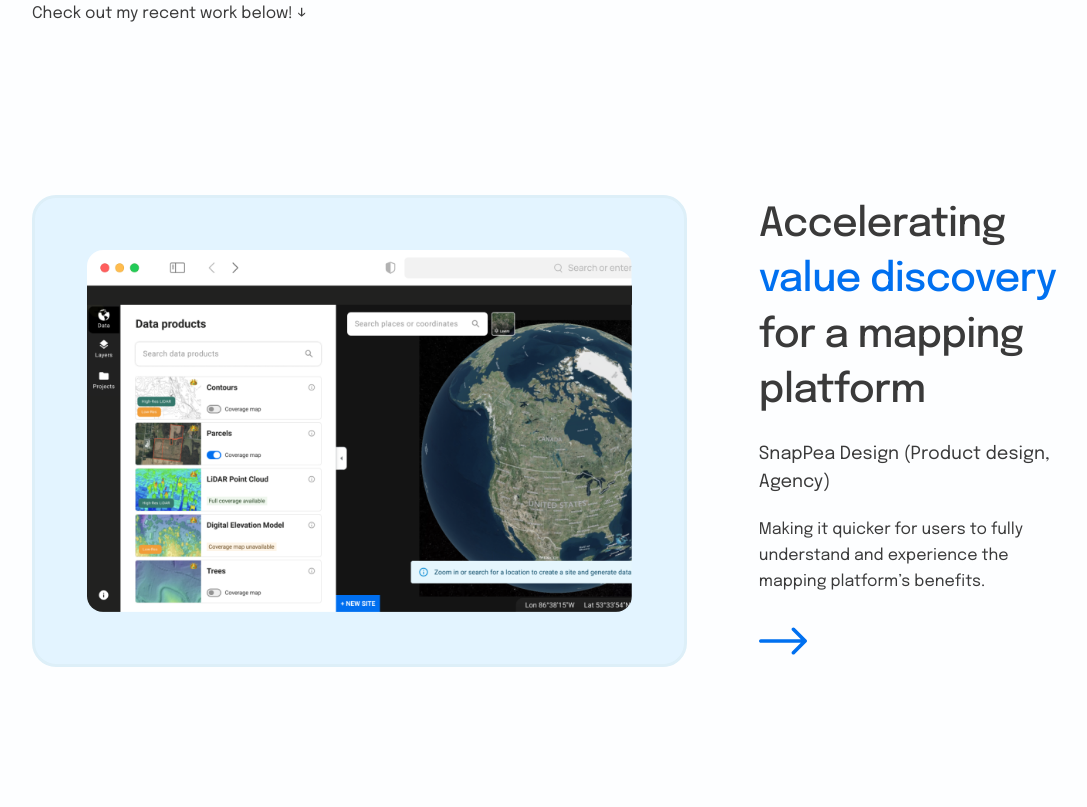
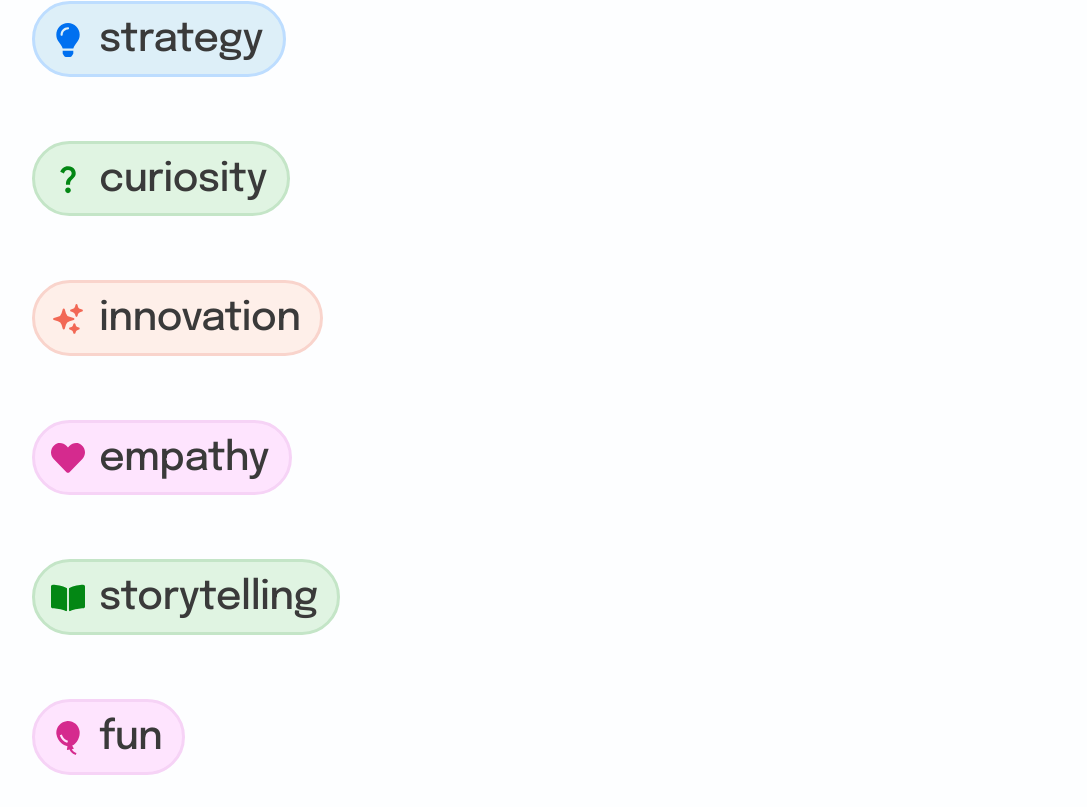
Before and after one commit to s6kwok/portfolio, a React (Create React App) app in the folder frontend/: page / in a window 1280 px wide. Shown: the part 713-1520 px from the top of the page, without its empty margins (88-1175 px from the left). Built offline with nearby package versions, Linux system fonts and the light colour scheme.

Commit message:
added rest of homepage tags

```diff
--- a/frontend/src/pages/Home.js
+++ b/frontend/src/pages/Home.js
@@ -20,6 +20,11 @@ import ArrowRightGreen from '../assets/home/arrow-right-green.svg';
 
 import { RiEmotionHappyLine } from "react-icons/ri";
 import { BsBarChartLineFill } from "react-icons/bs";
+import { HiSparkles } from "react-icons/hi2";
+import { IoBalloonSharp, } from "react-icons/io5";
+import { FaBookOpen, FaHeart, FaLightbulb } from "react-icons/fa";
+import { FaLocationArrow } from "react-icons/fa6";
+import { MdQuestionMark } from "react-icons/md";
 
 export default function Home() {
     const navigate = useNavigate();
@@ -60,6 +65,13 @@ export default function Home() {
                                 <p>Prev @Questrade, @Jam City, @LCBO</p>
                             </div>
                         </div>
+                        <Tag theme="blue" size="medium" icon={FaLightbulb} text="strategy" />
+                        <Tag theme="green" size="medium" icon={MdQuestionMark} text="curiosity" />
+                        <Tag theme="orange" size="medium" icon={HiSparkles} text="innovation" />
+                        <Tag theme="pink" size="medium" icon={FaHeart} text="empathy" />
+                        <Tag theme="green" size="medium" icon={FaBookOpen} text="storytelling" />
+                        <Tag theme="pink" size="medium" icon={IoBalloonSharp} text="fun" />
+                        <Tag theme="primary-blue" size="medium" icon={FaLocationArrow} text="usability" />
 
                         {/* Hero footnote */}
                         <p>Check out my recent work below! ↓</p>
```
